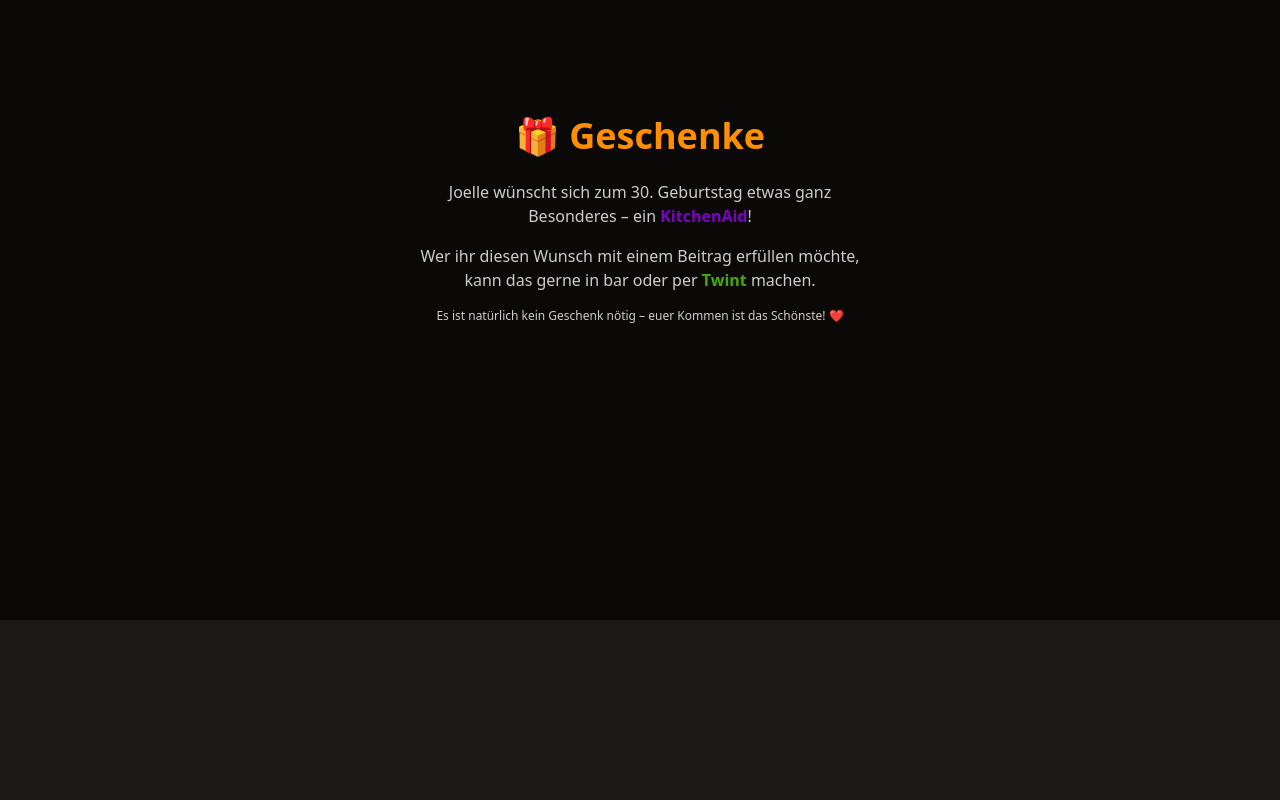
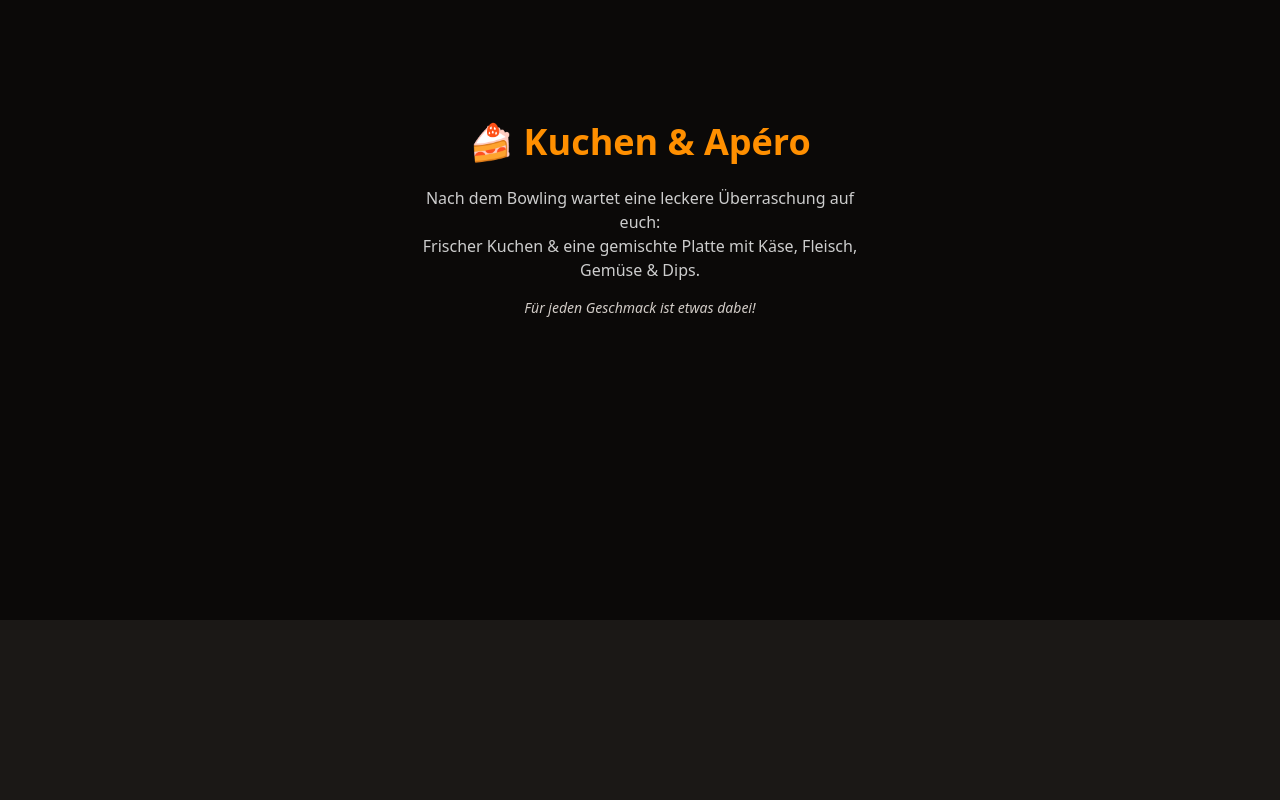
Before and after one commit to Lexikus/joelle-30-birthday, an Astro site: page / in a window 1280 px wide. Shown: the part 3380-4180 px from the top of the page. Before the commit the page ends 4000 px from the top, so only its background shows below. Built offline with nearby package versions, Linux system fonts and the light colour scheme; Astro itself is replaced by a stand-in of ours.

Commit message:
chore: add food page

```diff
--- a/src/pages/index.astro
+++ b/src/pages/index.astro
@@ -75,7 +75,7 @@
 				Geht einfach an die Bar und sagt, dass ihr den
 				<span class="font-semibold text-accent"
 					>„Birthday Anstoss Drink“</span
-				> möchtet – ihr könnt frei wählen, was ihr trinken möchtet.
+				> möchtet – ihr könnt frei wählen, was ihr trinken möchtet
 				<span class="text-neutral-content italic text-xs"
 					>(alles bis CHF 20)</span
 				>.
@@ -128,6 +128,26 @@
 		class="min-h-screen bg-base-200 flex flex-col items-center justify-center p-6 space-y-6"
 	>
 		<h2 class="text-3xl sm:text-4xl font-bold text-primary text-center">
+			🍰 Kuchen & Apéro
+		</h2>
+
+		<div class="max-w-md text-center text-base-content space-y-4">
+			<p>
+				Nach dem Bowling wartet eine leckere Überraschung auf euch:
+				<br />
+				Frischer Kuchen & eine gemischte Platte mit Käse, Fleisch, Gemüse
+				& Dips.
+			</p>
+			<p class="text-sm text-neutral-content italic">
+				Für jeden Geschmack ist etwas dabei!
+			</p>
+		</div>
+	</div>
+
+	<div
+		class="min-h-screen bg-base-100 flex flex-col items-center justify-center p-6 space-y-6"
+	>
+		<h2 class="text-3xl sm:text-4xl font-bold text-primary text-center">
 			🎁 Geschenke
 		</h2>
 
```
